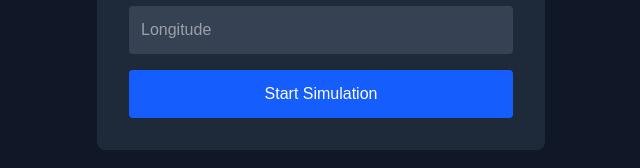
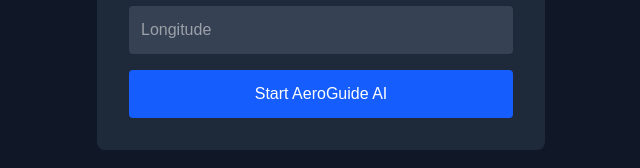
Before and after one commit to esterheizen/aeroguide-prototype, a Next.js app: page / in a window 1280 px wide. Shown: the part 398-566 px from the top of the page, without its empty margins (319-959 px from the left). Built offline with nearby package versions, Linux system fonts and the light colour scheme.

Commit message:
start button

```diff
--- a/app/page.tsx
+++ b/app/page.tsx
@@ -108,7 +108,7 @@ if (!started) {
             onClick={handleStart}
             className="w-full bg-blue-600 hover:bg-blue-700 text-white p-3 rounded"
           >
-            Start Simulation
+            Start AeroGuide AI
           </button>
         </div>
       </div>
```
